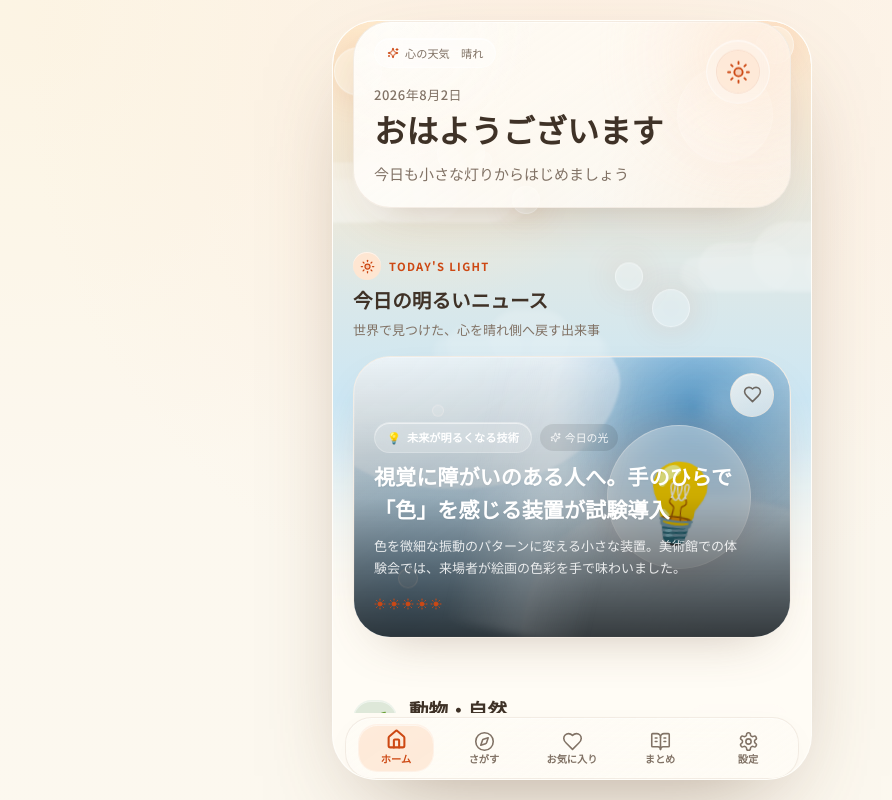
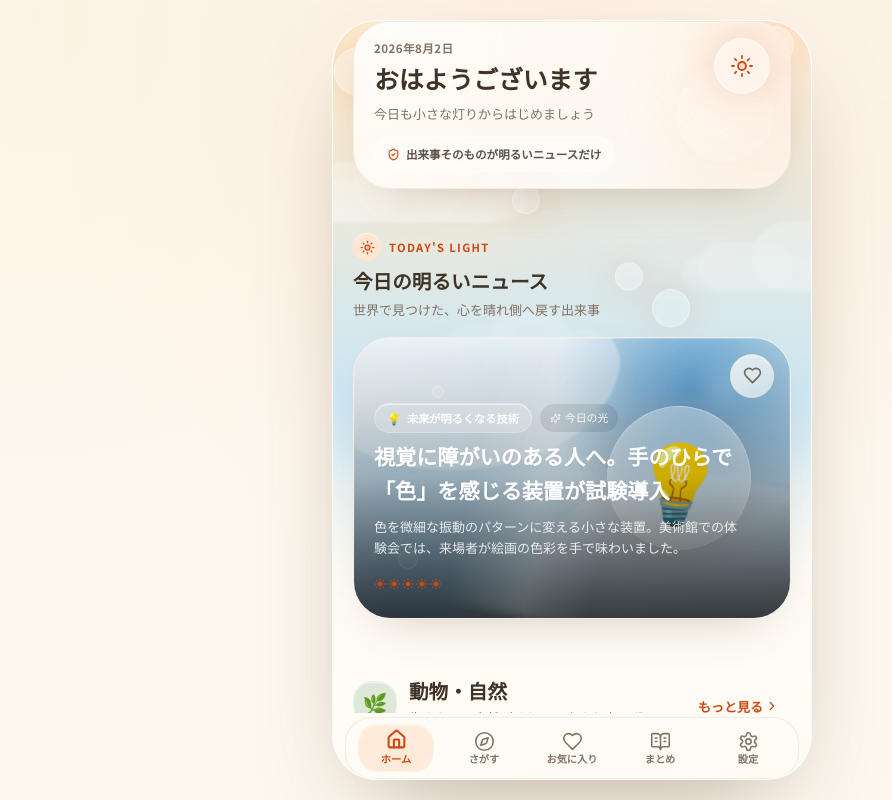
Before and after one commit to sunpotflower4460-cpu/Hot-news, a Next.js app: page /home in a window 1280 px wide. Shown: the whole page, without its empty margins (68-960 px from the left). Built offline with nearby package versions, Linux system fonts and the light colour scheme; a web font is replaced by a local one.

Commit message:
refine compact home greeting hierarchy

```diff
--- a/src/components/home/HomeGreeting.tsx
+++ b/src/components/home/HomeGreeting.tsx
@@ -1,7 +1,7 @@
 'use client';
 
 import Link from 'next/link';
-import { Moon, Sparkles, Sun } from 'lucide-react';
+import { Moon, ShieldCheck, Sun } from 'lucide-react';
 import { motion } from 'framer-motion';
 import { useResolvedTheme } from '@/components/theme/ThemeProvider';
 import { TIME_GREETINGS_JA, TIME_SUBTITLES_JA } from '@/lib/theme/timeOfDay';
@@ -14,45 +14,57 @@ export function HomeGreeting() {
   const showNight = hydrated && (time === 'evening' || time === 'night');
 
   return (
-    <div className="safe-top px-5 pb-1 pt-5">
-      <motion.section
-        initial={{ opacity: 0, y: 12, scale: 0.99 }}
+    <div className="safe-top px-5 pb-1">
+      <motion.header
+        initial={{ opacity: 0, y: 10, scale: 0.995 }}
         animate={{ opacity: 1, y: 0, scale: 1 }}
-        transition={{ duration: 0.7, ease: [0.22, 1, 0.36, 1] }}
-        className="soft-surface relative overflow-hidden rounded-panel px-5 pb-5 pt-4 shadow-float"
+        transition={{ duration: 0.58, ease: [0.22, 1, 0.36, 1] }}
+        className="soft-surface relative overflow-hidden rounded-panel px-5 py-4 shadow-float"
       >
-        <div className="absolute -right-8 -top-10 h-36 w-36 animate-breathe rounded-full bg-accent-soft/70 blur-2xl" />
-        <div className="absolute -bottom-10 -left-6 h-28 w-28 rounded-full bg-white/35 blur-2xl" />
-        <div className="absolute right-5 top-5 h-16 w-16 animate-float rounded-full border border-white/45 bg-white/20 shadow-inner-light backdrop-blur-sm">
-          <div className="absolute inset-2.5 flex items-center justify-center rounded-full bg-accent-soft/70 text-accent shadow-glow">
-            <Sun size={25} strokeWidth={1.8} className="fill-accent/15" />
-          </div>
+        <div
+          aria-hidden
+          className="absolute -right-10 -top-12 h-36 w-36 animate-breathe rounded-full bg-accent-soft/75 blur-2xl"
+        />
+        <div
+          aria-hidden
+          className="absolute -bottom-12 left-1/3 h-24 w-36 rounded-full bg-white/35 blur-2xl"
+        />
+
+        <div className="relative z-10 flex items-start gap-4">
+          <div className="min-w-0 flex-1">
+            <p className="text-[0.72rem] font-semibold tracking-[0.04em] text-muted">
+              {formatJaDate(new Date().toISOString())}
+            </p>
+            <h1 className="mt-1 text-[1.55rem] font-bold leading-[1.45] text-text">
+              {TIME_GREETINGS_JA[time]}
+            </h1>
+            <p className="mt-1 max-w-[18rem] text-caption leading-relaxed text-muted">
+              {TIME_SUBTITLES_JA[time]}
+            </p>
           </div>
 
-        <div className="relative z-10 pr-16">
-          <div className="inline-flex items-center gap-1.5 rounded-pill border border-white/45 bg-white/35 px-3 py-1 text-[0.7rem] font-medium text-muted shadow-inner-light backdrop-blur-md">
-            <Sparkles size={12} className="text-accent" />
-            心の天気　晴れ
+          <span className="ambient-ring flex h-14 w-14 shrink-0 items-center justify-center rounded-full bg-white/28 text-accent shadow-glow backdrop-blur-sm">
+            <Sun aria-hidden size={24} strokeWidth={1.8} className="fill-accent/15" />
+          </span>
         </div>
-          <p className="mt-4 text-caption font-medium tracking-[0.04em] text-muted">
-            {formatJaDate(new Date().toISOString())}
-          </p>
-          <h1 className="mt-1 text-display font-bold text-text">{TIME_GREETINGS_JA[time]}</h1>
-          <p className="mt-1.5 max-w-[18rem] text-body text-muted">{TIME_SUBTITLES_JA[time]}</p>
-        </div>
+
+        <div className="relative z-10 mt-3 flex flex-wrap items-center gap-2">
+          <span className="inline-flex min-h-9 items-center gap-1.5 rounded-pill border border-white/45 bg-white/32 px-3 text-[0.72rem] font-semibold text-text/85 shadow-inner-light backdrop-blur-md">
+            <ShieldCheck aria-hidden size={13} className="text-accent" />
+            出来事そのものが明るいニュースだけ
+          </span>
 
           {showNight && (
             <Link
               href="/night"
-            className="relative z-10 mt-4 inline-flex items-center gap-2 rounded-pill border border-line/50 bg-surface/70 px-3.5 py-2 text-caption font-medium text-text shadow-soft backdrop-blur transition-all duration-300 ease-gentle hover:-translate-y-0.5 hover:shadow-glow active:translate-y-0"
+              className="inline-flex min-h-9 items-center gap-1.5 rounded-pill border border-line/55 bg-surface/70 px-3 text-[0.72rem] font-semibold text-accent shadow-soft backdrop-blur transition-all duration-300 ease-gentle hover:-translate-y-0.5 hover:shadow-glow active:translate-y-0"
             >
-            <span className="flex h-6 w-6 items-center justify-center rounded-full bg-accent-soft text-accent">
-              <Moon size={13} />
-            </span>
-            寝る前に、明るい話をひとつ
+              <Moon aria-hidden size={13} />
+              寝る前の1本
             </Link>
           )}
-      </motion.section>
+        </div>
+      </motion.header>
     </div>
   );
 }
```
Lines whose indentation alone changed are shown as unchanged.
